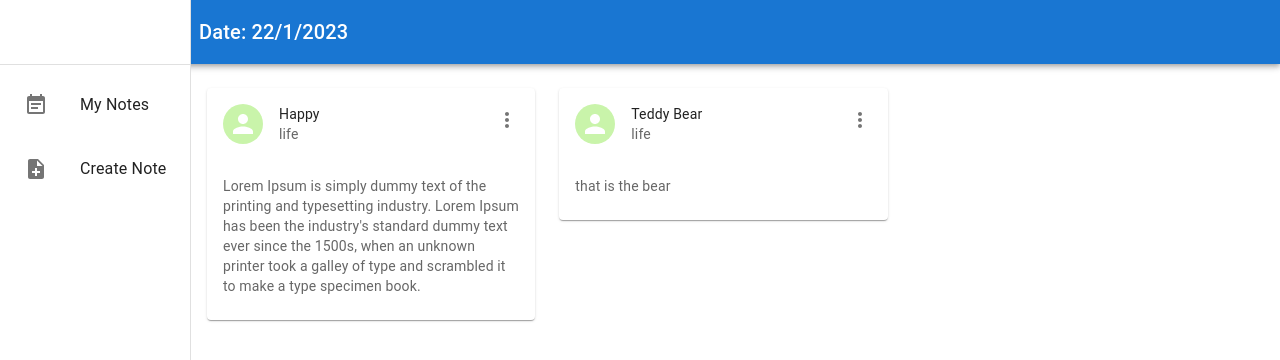
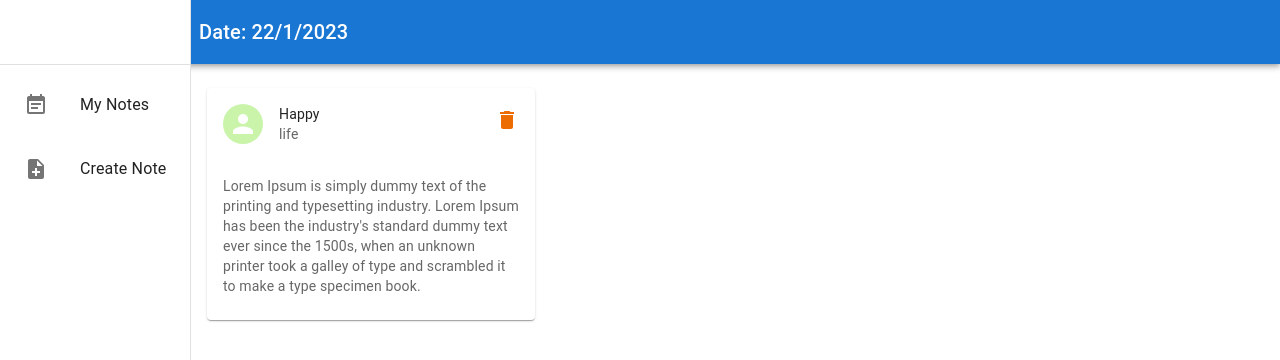
Before and after one commit to muhammadderic/book-apps, a React (Vite) app: page / in a window 1280 px wide. Shown: the top 360 px of the page. Built offline with nearby package versions, Linux system fonts and the light colour scheme; data requests are answered from the project's data file.

Commit message:
Create delete note function

```diff
--- a/data/db.json
+++ b/data/db.json
@@ -5,12 +5,6 @@
       "details": "Lorem Ipsum is simply dummy text of the printing and typesetting industry. Lorem Ipsum has been the industry's standard dummy text ever since the 1500s, when an unknown printer took a galley of type and scrambled it to make a type specimen book.",
       "category": "life",
       "id": 1
-    },
-    {
-      "title": "Teddy Bear",
-      "details": "that is the bear",
-      "category": "life",
-      "id": 2
     }
   ]
 }
--- a/src/components/NoteCard.jsx
+++ b/src/components/NoteCard.jsx
@@ -1,5 +1,5 @@
 import { Avatar, Card, CardContent, CardHeader, IconButton, Typography } from "@mui/material"
-import MoreVertIcon from '@mui/icons-material/MoreVert';
+import DeleteIcon from '@mui/icons-material/Delete';
 
 const handleBgAvatar = (category) => {
   if (category === "life") {
@@ -13,7 +13,7 @@ const handleBgAvatar = (category) => {
   }
 }
 
-function NoteCard({ note }) {
+function NoteCard({ note, handleDelete }) {
   return (
     <Card
       sx={{ m: 1 }}>
@@ -23,8 +23,10 @@ function NoteCard({ note }) {
             sx={{ bgcolor: handleBgAvatar(note.category) }} />
         }
         action={
-          <IconButton>
-            <MoreVertIcon />
+          <IconButton
+            onClick={() => handleDelete(note.id)}>
+            <DeleteIcon
+              color="warning" />
           </IconButton>
         }
         title={note.title}
--- a/src/pages/Notes.jsx
+++ b/src/pages/Notes.jsx
@@ -11,6 +11,19 @@ function Notes() {
       .then(data => setNotes(data))
   }, [])
 
+  const handleDelete = (id) => {
+    const confirmation = confirm("You want delete this note?")
+
+    if (confirmation) {
+      fetch("http://localhost:5000/notes/" + id, {
+        method: "DELETE"
+      })
+
+      const newNotes = notes.filter(note => note.id !== id)
+      setNotes(newNotes)
+    }
+  }
+
   return (
     <Masonry
       columns={3}
@@ -19,7 +32,8 @@ function Notes() {
         <div
           key={note.id}>
           <NoteCard
-            note={note} />
+            note={note}
+            handleDelete={handleDelete} />
         </div>
       ))}
     </Masonry>
```
